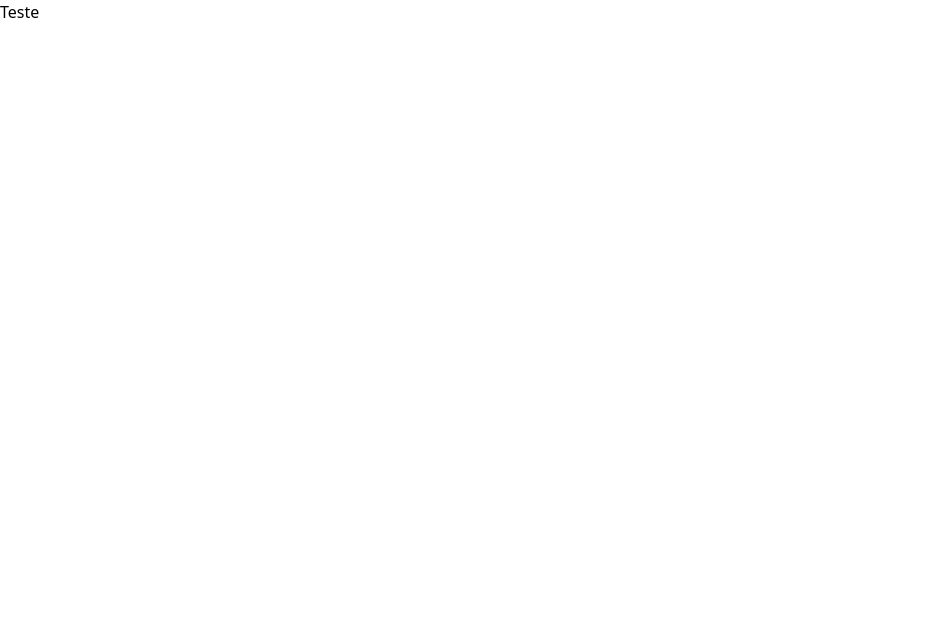
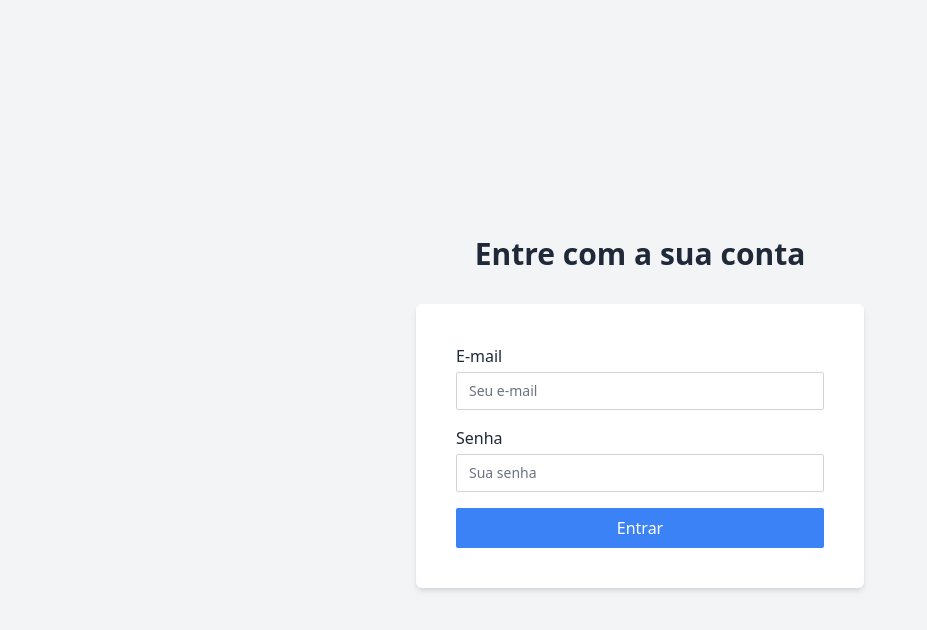
Before and after one commit to santanarscs/portal-telebit, a Next.js app: page / in a window 1280 px wide. Shown: the top 630 px of the page, without its empty margins (0-927 px from the left). Built offline with nearby package versions, Linux system fonts and the light colour scheme.

Commit message:
define login page

```diff
--- a/package.json
+++ b/package.json
@@ -9,9 +9,13 @@
     "lint": "next lint"
   },
   "dependencies": {
+    "@heroicons/react": "^1.0.4",
+    "@hookform/resolvers": "^2.8.0",
     "next": "11.1.2",
     "react": "17.0.2",
-    "react-dom": "17.0.2"
+    "react-dom": "17.0.2",
+    "react-hook-form": "^7.14.2",
+    "yup": "^0.32.9"
   },
   "devDependencies": {
     "@types/react": "^17.0.19",
--- /dev/null
+++ b/src/components/forms/Button.tsx
@@ -0,0 +1,22 @@
+import { ReactElement, ReactNode } from "react"
+
+type ButtonProps = {
+  children: ReactNode;
+  isLoading?: boolean;
+  className?:string;
+}
+
+function Button({className, isLoading, children}: ButtonProps) {
+  return (
+    <button className={`w-full bg-blue-500 text-white rounded-sm hover:opacity-90 transition-opacity flex items-center justify-center h-10 disabled:opacity-50 ${className}`} disabled={isLoading}>
+      {isLoading ? (
+        <svg className="animate-spin -ml-1 mr-3 h-5 w-5 text-white" xmlns="http://www.w3.org/2000/svg" fill="none" viewBox="0 0 24 24">
+          <circle className="opacity-25" cx="12" cy="12" r="10" stroke="currentColor" stroke-width="4"></circle>
+          <path className="opacity-75" fill="currentColor" d="M4 12a8 8 0 018-8V0C5.373 0 0 5.373 0 12h4zm2 5.291A7.962 7.962 0 014 12H0c0 3.042 1.135 5.824 3 7.938l3-2.647z"></path>
+        </svg>
+      ) : children}
+    </button>
+  )
+}
+
+export { Button }
--- /dev/null
+++ b/src/components/forms/Input.tsx
@@ -0,0 +1,23 @@
+import { forwardRef, ForwardRefRenderFunction } from 'react'
+
+import { FieldError } from 'react-hook-form'
+
+type InputProps =  {
+  name: string;
+  label?: string;
+  error?: FieldError
+  className?: string;
+  type?: 'text' | 'email' | 'password' | 'number'
+}
+const InputBase: ForwardRefRenderFunction<HTMLInputElement, InputProps> = (
+  {name, label, error = null, className, type, ...rest}, ref
+) => {
+  return (
+    <div className={`flex flex-col ${className}`}>
+      {label && <label htmlFor={name} className="text-gray-800 text-bold mb-1">{label}</label>}
+      <input id={name} name={name} ref={ref} type={type} {...rest} className="rounded-sm relative w-full px-3 py-2 border border-gray-300 placeholder-gray-500 text-gray-800 focus:outline-none focus:ring-indigo-500 focus:border-indigo-500 focus:z-10 sm:text-sm" />
+      {!!error && <div className="text-red-500 text-sm">{error.message}</div>}
+    </div>
+  )
+}
+export const Input = forwardRef(InputBase)
--- a/src/pages/index.tsx
+++ b/src/pages/index.tsx
@@ -1,6 +1,64 @@
+import { yupResolver } from '@hookform/resolvers/yup'
+import * as yup from 'yup'
+import { useRouter } from 'next/router';
 
-export default function Home() {
+import { Button } from "../components/forms/Button";
+import { SubmitHandler, useForm } from 'react-hook-form';
+import React from 'react';
+import { Input } from '../components/forms/Input';
+
+type SignInFormData = {
+  email: string;
+  password: string;
+}
+
+const signInFormSchema = yup.object().shape({
+  email: yup.string().email('E-mail inválido').required('E-mail obrigatório'),
+  password: yup.string().required('Senha obrigatória'),
+});
+
+export default function Login() {
+  const router = useRouter()
+  const { register, handleSubmit, formState } = useForm<SignInFormData>({
+    resolver: yupResolver(signInFormSchema)
+  })
+  const { errors } = formState;
+
+  const handleSignIn: SubmitHandler<SignInFormData> = async data => {
+    await new Promise(resolve => setTimeout(resolve, 20000))
+    // await router.push('/dashboard')
+  }
   return (
-    <h1>Teste</h1>
+    <div className="min-h-screen flex items-center justify-center bg-gray-100 py-12 px-4 sm:px-6 lg:px-8">
+      <div className="max-w-md w-full space-y-8">
+        <div>
+          <h2 className="mt-6 text-center text-3xl font-extrabold text-gray-800">Entre com a sua conta</h2>
+        </div>
+        <div className="rounded-md shadow-md bg-white p-10 space-y-4">
+          <form onSubmit={handleSubmit(handleSignIn)}>
+            <Input
+              name="email"
+              error={errors.email}
+              type="email"
+              label="E-mail"
+              className="mb-4"
+              placeholder="Seu e-mail"
+              {...register('email')}
+            />
+            <Input
+              name="password"
+              label="Senha"
+              type="password"
+              placeholder="Sua senha"
+              error={formState.errors.password}
+              className="mb-4"
+              {...register('password')}
+            />
+            <Button isLoading={formState.isSubmitting}>Entrar</Button>
+          </form>
+        </div>
+      </div>
+
+    </div>
   )
 }
--- a/tailwind.config.js
+++ b/tailwind.config.js
@@ -5,7 +5,9 @@ module.exports = {
     extend: {},
   },
   variants: {
-    extend: {},
+    extend: {
+      opacity: ['disabled'],
+    },
   },
   plugins: [],
 }
```
Also changed, not shown: 1 other file (tests, documents, lock files or other folders).
